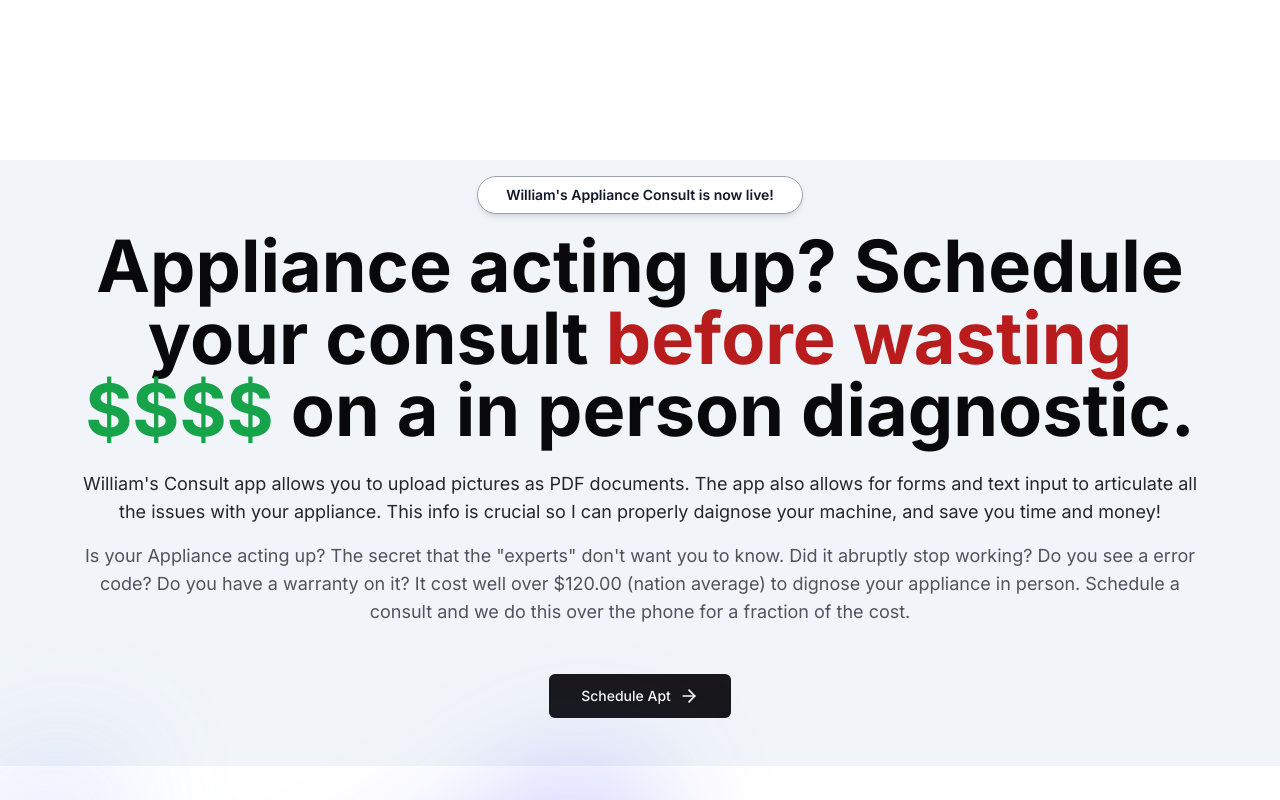
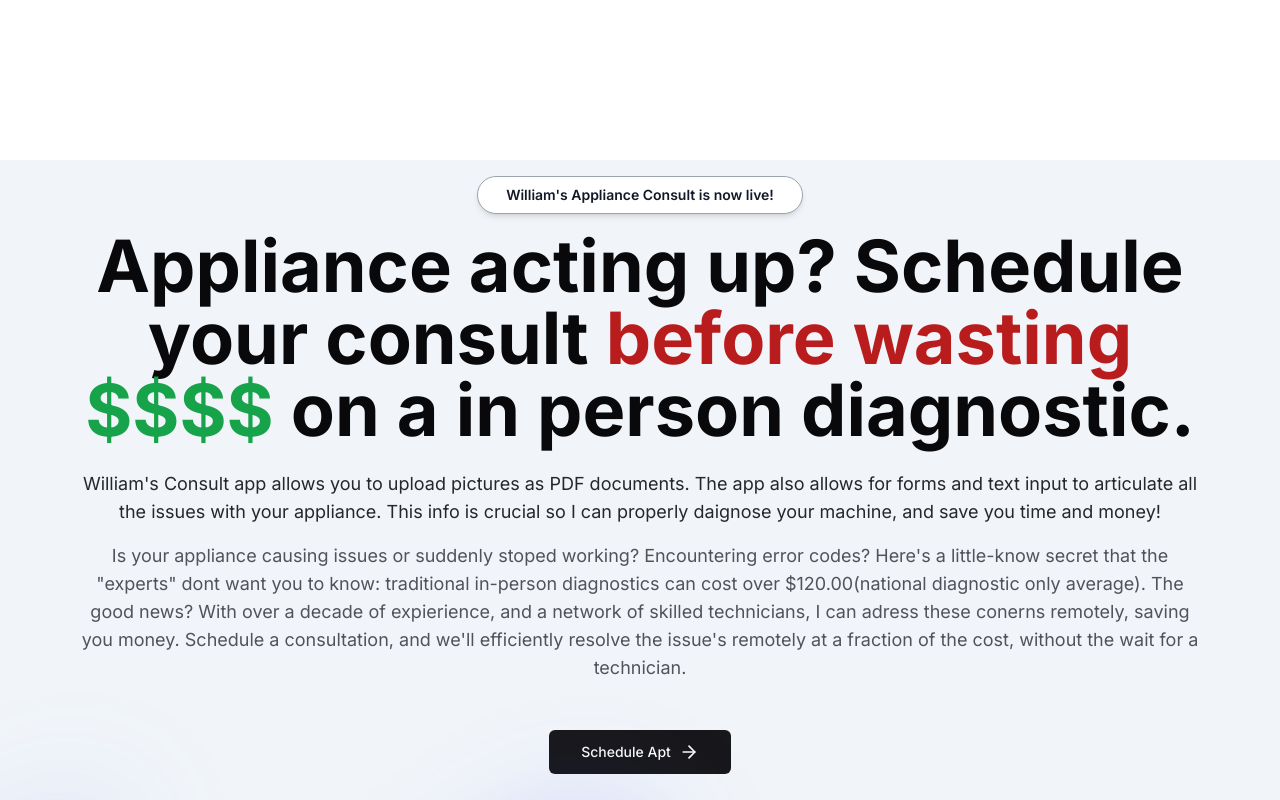
Before and after one commit to addicted2crypto/williams_appliance_consult, a Next.js app: page / in a window 1280 px wide. Shown: the top 800 px of the page. Built offline with nearby package versions, Linux system fonts and the light colour scheme.

Commit message:
Mesaage with secret take 2

```diff
--- a/app/page.tsx
+++ b/app/page.tsx
@@ -26,8 +26,10 @@
         with your appliance. This info is crucial so I can properly daignose your machine, and save you time and money!
       </p>
       <p className='mt-4 max-w-pros text-zinc-600 sm:text-lg'>
-        Is your Appliance acting up? The secret that the "experts" don't want you to know. Did it abruptly stop working? Do you see a error code? Do you have a warranty on it? It cost well over $120.00 (nation average) to dignose your appliance in person. Schedule a consult and we
-        do this over the phone for a fraction of the cost.
+        Is your appliance causing issues or suddenly stoped working? Encountering error codes? Here's a little-know secret that the "experts" dont want you to know:
+        traditional in-person diagnostics can cost over $120.00(national diagnostic only average). The good news? With over
+        a decade of expierience, and a network of skilled technicians, I can adress these conerns remotely, saving you money. Schedule a consultation,
+        and we'll efficiently resolve the issue's remotely at a fraction of the cost, without the wait for a technician.
       </p>
       <Link className={buttonVariants({
         size: 'lg',
```
